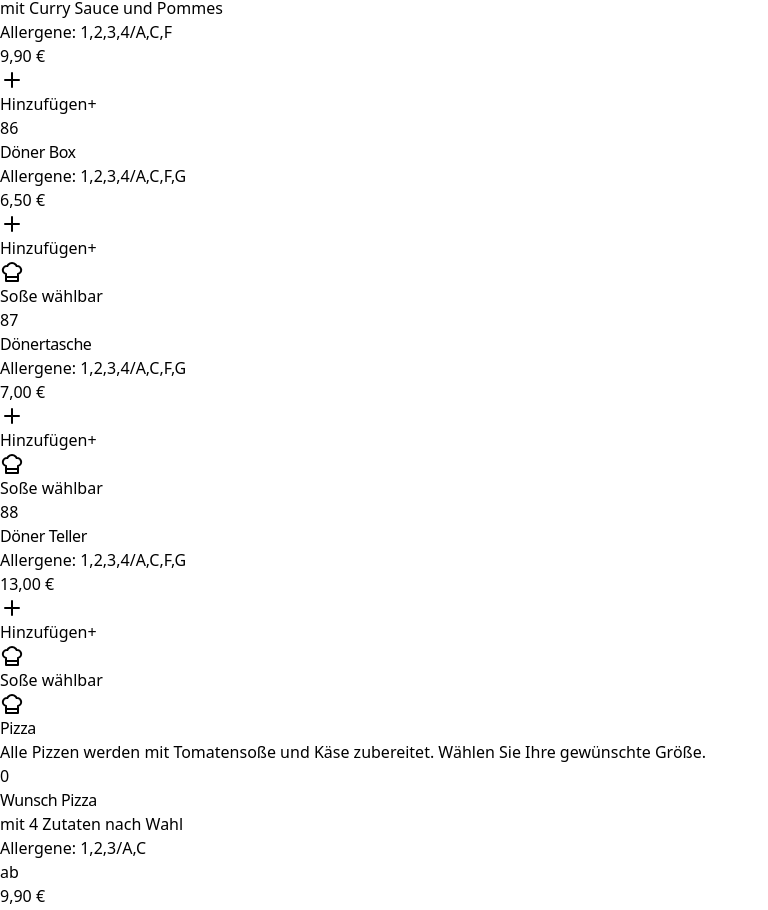
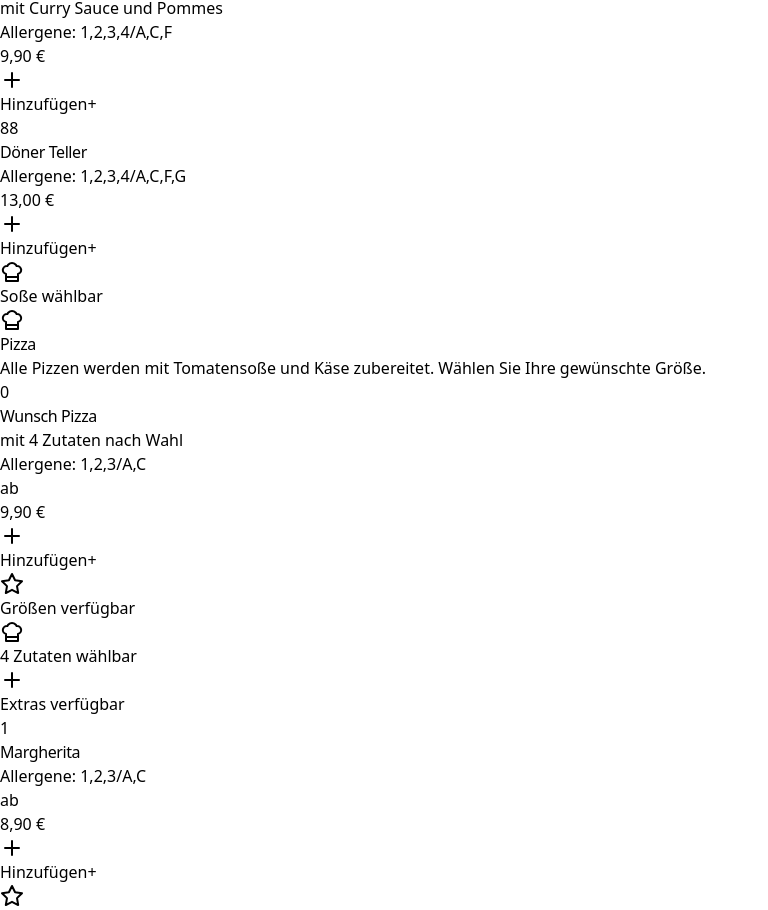
Before and after one commit to ecoezer/foodtaxi, a React (Vite) app: page / in a window 1280 px wide. Shown: the part 2772-3682 px from the top of the page, without its empty margins (0-768 px from the left). Built offline with nearby package versions, Linux system fonts and the light colour scheme.

Commit message:
Remove Döner Box and Dönertasche from menu

```diff
--- a/src/data/menuItems.ts
+++ b/src/data/menuItems.ts
@@ -179,24 +179,6 @@ export const donerDishes: MenuItem[] = [
     description: "mit Curry Sauce und Pommes",
     price: 9.90,
     allergens: "1,2,3,4/A,C,F"
-  },
-  {
-    id: 86,
-    number: 86,
-    name: "Döner Box",
-    description: "",
-    price: 6.50,
-    allergens: "1,2,3,4/A,C,F,G",
-    isSpezialitaet: true
-  },
-  {
-    id: 87,
-    number: 87,
-    name: "Dönertasche",
-    description: "",
-    price: 7.00,
-    allergens: "1,2,3,4/A,C,F,G",
-    isSpezialitaet: true
   },
   {
     id: 88,
```
